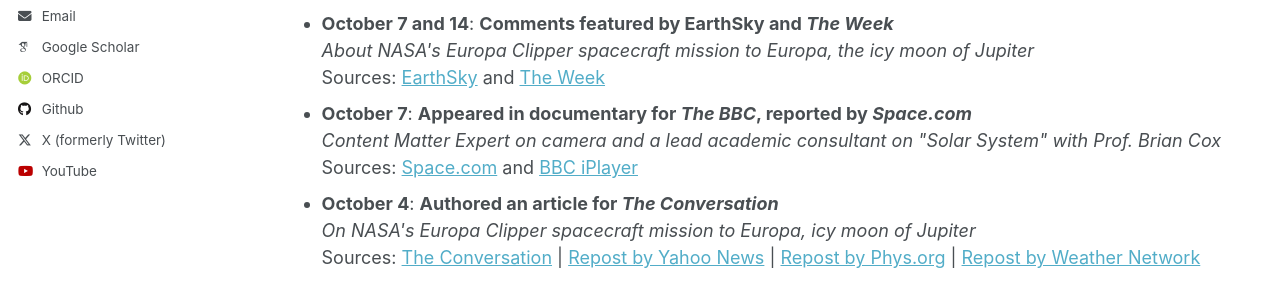
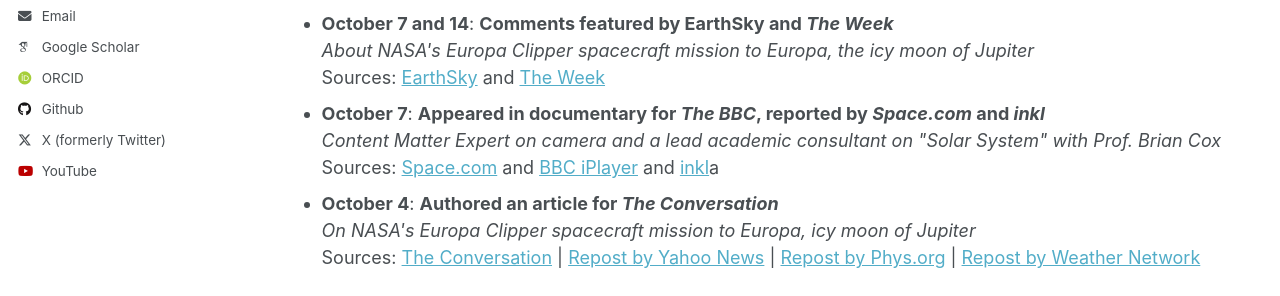
Before and after one commit to odonoghuespace/odonoghuespace.github.io, a Jekyll site: the page built from _pages/news.html, in a window 1280 px wide and 1271 px high. Shown: the part 345-641 px from the top of the window. Built offline with Jekyll 4.4.1, drawn with Linux system fonts in a browser that asks for light colours; some web fonts are replaced.

Commit message:
Update news.html

```diff
--- a/_pages/news.html
+++ b/_pages/news.html
@@ -19,9 +19,9 @@ Under construction.
     <em>About NASA's Europa Clipper spacecraft mission to Europa, the icy moon of Jupiter</em><br>
     Sources: <a href="https://earthsky.org/space/europa-clipper-jupiters-icy-ocean-moon/">EarthSky</a> and <a href="https://theweek.com/science/nasa-mission-to-probe-possibility-of-life-on-europa">The Week</a>
   </li>
-  <li><strong>October 7</strong>: <strong>Appeared in documentary for <em>The BBC</em>, reported by <em>Space.com</em></strong><br>
+  <li><strong>October 7</strong>: <strong>Appeared in documentary for <em>The BBC</em>, reported by <em>Space.com</em> and <em>inkl</em></strong><br>
     <em>Content Matter Expert on camera and a lead academic consultant on "Solar System" with Prof. Brian Cox</em><br>
-    Sources: <a href="https://www.space.com/entertainment/space-movies-shows/watch-solar-system-online-and-on-tv">Space.com</a> and <a href="https://www.bbc.co.uk/iplayer/episode/m002388f/solar-system-series-1-5-strange-worlds?seriesId=unsliced">BBC iPlayer</a>
+    Sources: <a href="https://www.space.com/entertainment/space-movies-shows/watch-solar-system-online-and-on-tv">Space.com</a> and <a href="https://www.bbc.co.uk/iplayer/episode/m002388f/solar-system-series-1-5-strange-worlds?seriesId=unsliced">BBC iPlayer</a> and <a href="https://www.inkl.com/news/how-to-watch-solar-system-online-and-from-anywhere-brian-cox-s-five-part-series">inkl</a>a
   </li>
   <li><strong>October 4</strong>: <strong>Authored an article for <em>The Conversation</em></strong><br>
     <em>On NASA's Europa Clipper spacecraft mission to Europa, icy moon of Jupiter</em><br>
```
